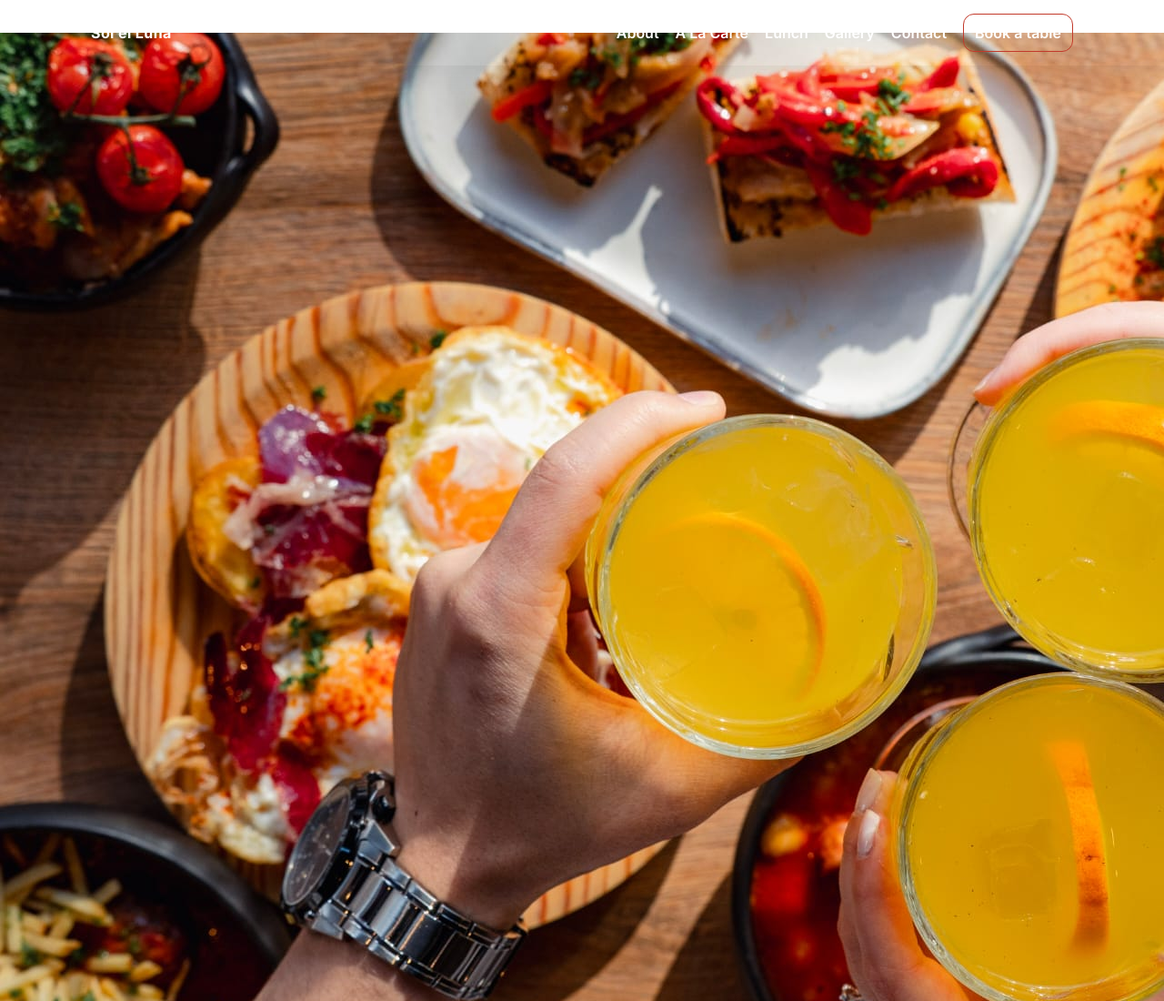
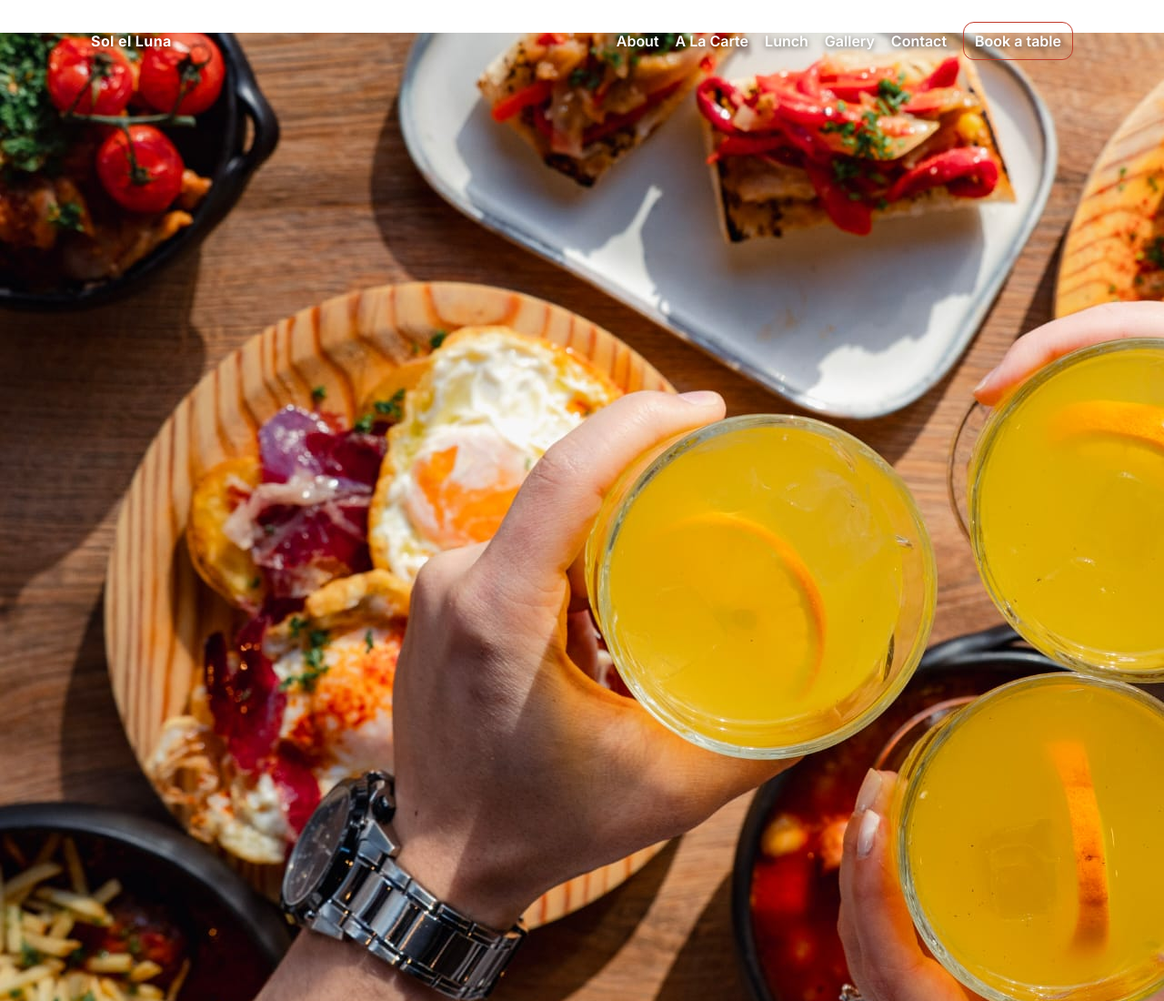
Before and after one commit to soleilunaamsterdam/sol-ei-luna, a plain HTML site: page index.html in a window 1280 px wide. Shown: the top 1100 px of the page at 91% size. Drawn offline with Linux system fonts and the light colour scheme.

Commit message:
header in the picture

```diff
--- a/styles.css
+++ b/styles.css
@@ -43,13 +43,33 @@ body{font-family:Inter,system-ui,-apple-system,Segoe UI,Roboto,Helvetica,Arial;b
   .hamburger{display:block}
 }
 
+/* --- Make header overlay on hero --- */
 .site-header {
+  position: absolute;     /* sit on top of hero */
+  top: 0;
+  left: 0;
+  width: 100%;
+  background: transparent; /* remove white background */
+  box-shadow: none;        /* no shadow */
+  z-index: 20;
+  transition: background 0.3s ease;
+}
+
+.site-header .nav {
+  height: 90px; /* slightly taller to look elegant over the hero */
+}
+
+.site-header .logo,
+.site-header nav a {
+  color: #fff; /* white text on top of hero image */
+  text-shadow: 0 2px 6px rgba(0,0,0,0.6);
+}
+
+/* Optional: when user scrolls down, add background to header */
+body.scrolled .site-header {
   position: fixed;
-  top: 0;
-  width: 100%;
-  background-color: rgba(255, 255, 255, 0); /* Start transparent */
-  transition: background-color 0.2s linear;
-  z-index: 1000;
+  background: rgba(0,0,0,0.75);
+  backdrop-filter: blur(6px);
 }
 
 .site-header a {
```
